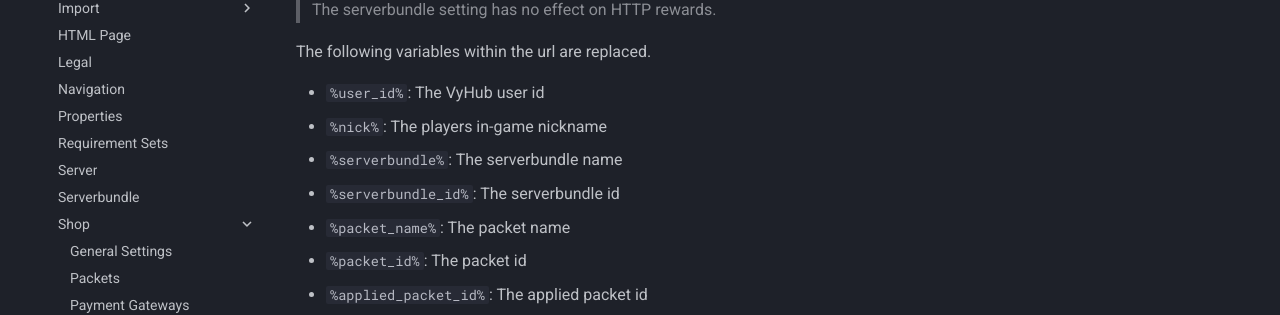
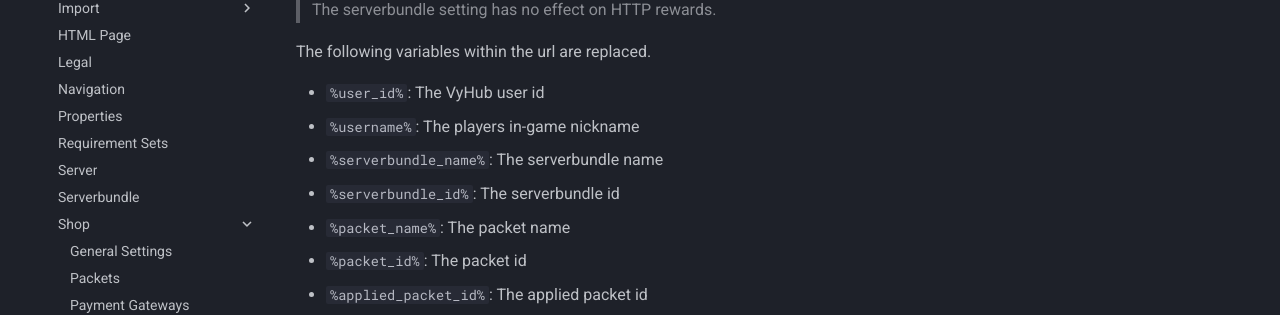
Before and after one commit to nyx-project/vyhub-documentation, an MkDocs documentation site: the page built from docs/guide/shop/reward.md, in a window 1280 px wide and 900 px high, scrolled down 878 px. Shown: the part 255-570 px from the top of the window. Built offline with MkDocs 1.6.1 and Material for MkDocs 9.7.7, drawn with Linux system fonts in a browser that asks for light colours; the version menu is left out.

Commit message:
Change variable replacements

```diff
--- a/docs/guide/shop/reward.md
+++ b/docs/guide/shop/reward.md
@@ -32,8 +32,8 @@ Credits can be manually added or removed from within the `User Dashboard` -> `Pu
 The following variables within the url are replaced.
 
 - `%user_id%`: The VyHub user id
-- `%nick%`: The players in-game nickname
-- `%serverbundle%`: The serverbundle name
+- `%username%`: The players in-game nickname
+- `%serverbundle_name%`: The serverbundle name
 - `%serverbundle_id%`: The serverbundle id
 - `%packet_name%`: The packet name
 - `%packet_id%`: The packet id
```
